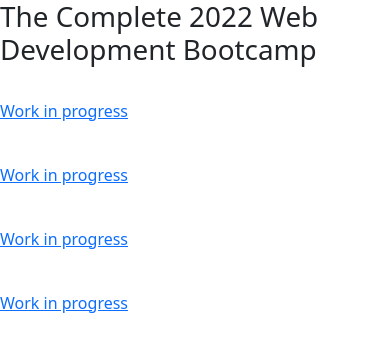
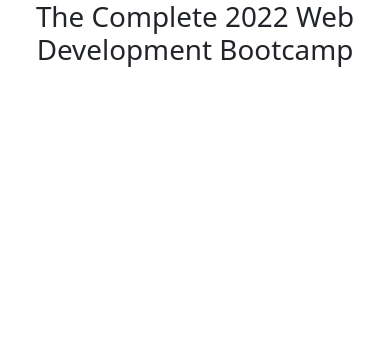
Before and after one commit to ConstantinLiviu/The-Complete-2022-Web-Development-Bootcamp, a plain HTML site: page index.html in a window 390 px wide. Drawn offline with nearby package versions, Linux system fonts and the light colour scheme; a web font is replaced by a local one.

Commit message:
changed grid structure, implemented boostrap grid

```diff
--- a/index.html
+++ b/index.html
@@ -24,30 +24,48 @@
     <link rel="stylesheet" href="CSS files/styles.css" />
   </head>
   <body>
-    <section class="title-wrapper">
+    <section class="title-wrapper container text-center">
       <h1 class="title">The Complete 2022 Web Development Bootcamp</h1>
     </section>
     <!-- <sections class="selection-container">
         <div class="filters"></div>
     </sections> -->
-    <section class="projects-container">
-      <div class="projects-grid">
-        <div class="project-item">
-          <a class="project-link" href="">
-            <img class="thumbnail" src="" alt="" />
-            <p class="description">Work in progress</p>
+    <section class="projects-container container text-center">
+      <div class="projects-grid row">
+        <div class="grid-item col-xl-3 col-sm-6 col-md-4">
+          <a href="#" class="project-link personal-page">
+            <img src="" alt="" class="thumb" />
+            <p class="project-description"></p>
           </a>
-          <a class="project-link" href="">
-            <img class="thumbnail" src="" alt="" />
-            <p class="description">Work in progress</p>
+        </div>
+        <div class="grid-item col-xl-3 col-sm-6 col-md-4">
+          <a href="#" class="project-link">
+            <img src="" alt="" class="thumb" />
+            <p class="project-description"></p>
           </a>
-          <a class="project-link" href="">
-            <img class="thumbnail" src="" alt="" />
-            <p class="description">Work in progress</p>
+        </div>
+        <div class="grid-item col-xl-3 col-sm-6 col-md-4">
+          <a href="#" class="project-link">
+            <img src="" alt="" class="thumb" />
+            <p class="project-description"></p>
           </a>
-          <a class="project-link" href="">
-            <img class="thumbnail" src="" alt="" />
-            <p class="description">Work in progress</p>
+        </div>
+        <div class="grid-item col-xl-3 col-sm-6 col-md-4">
+          <a href="#" class="project-link">
+            <img src="" alt="" class="thumb" />
+            <p class="project-description"></p>
+          </a>
+        </div>
+        <div class="grid-item col-xl-3 col-sm-6 col-md-4">
+          <a href="#" class="project-link">
+            <img src="" alt="" class="thumb" />
+            <p class="project-description"></p>
+          </a>
+        </div>
+        <div class="grid-item col-xl-3 col-sm-6 col-md-4">
+          <a href="#" class="project-link">
+            <img src="" alt="" class="thumb" />
+            <p class="project-description"></p>
           </a>
         </div>
       </div>
```
